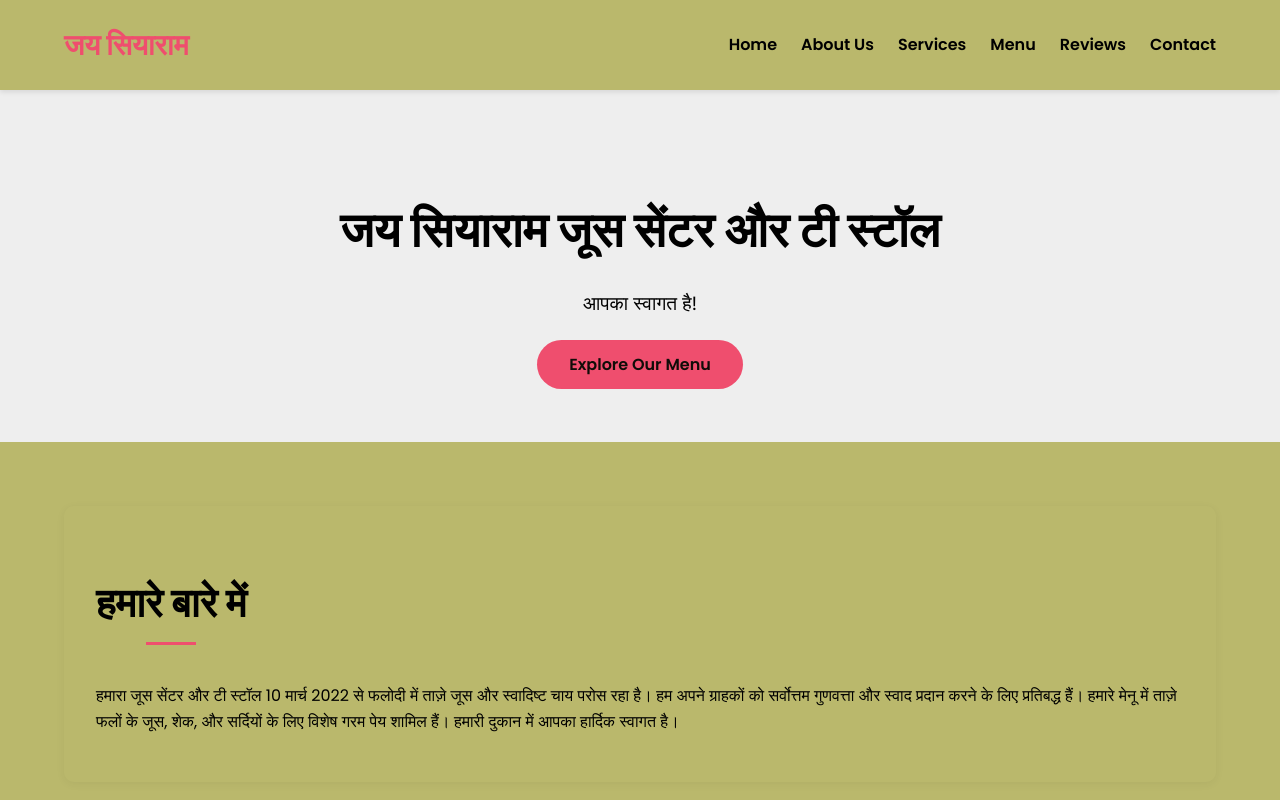
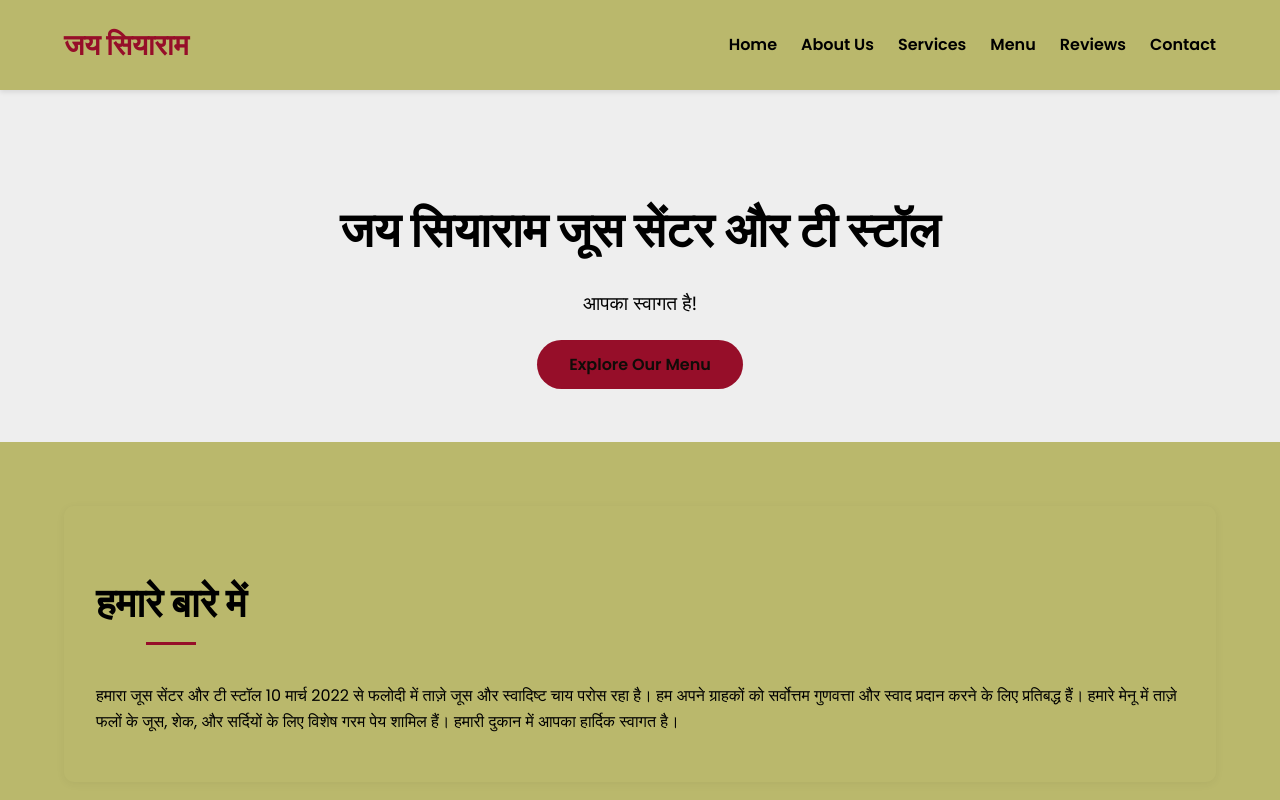
Before and after one commit to thejankilal/JayShiyaRamJuiceCenterAndTeaStall, a plain HTML site: page index.html in a window 1280 px wide. Shown: the top 800 px of the page. Drawn offline with Linux system fonts and the light colour scheme.

Commit message:
Update index.html

```diff
--- a/index.html
+++ b/index.html
@@ -12,7 +12,7 @@
     <style>
         /* सामान्य स्टाइलिंग */
         :root {
-            --primary-color: #ef4e6e; /* Tomato */
+            --primary-color: #960e29; /* Tomato */
             --secondary-color: #d3d3d3;
             --background-color: #bab86c;
             --light-text-color: #100c08;
```
